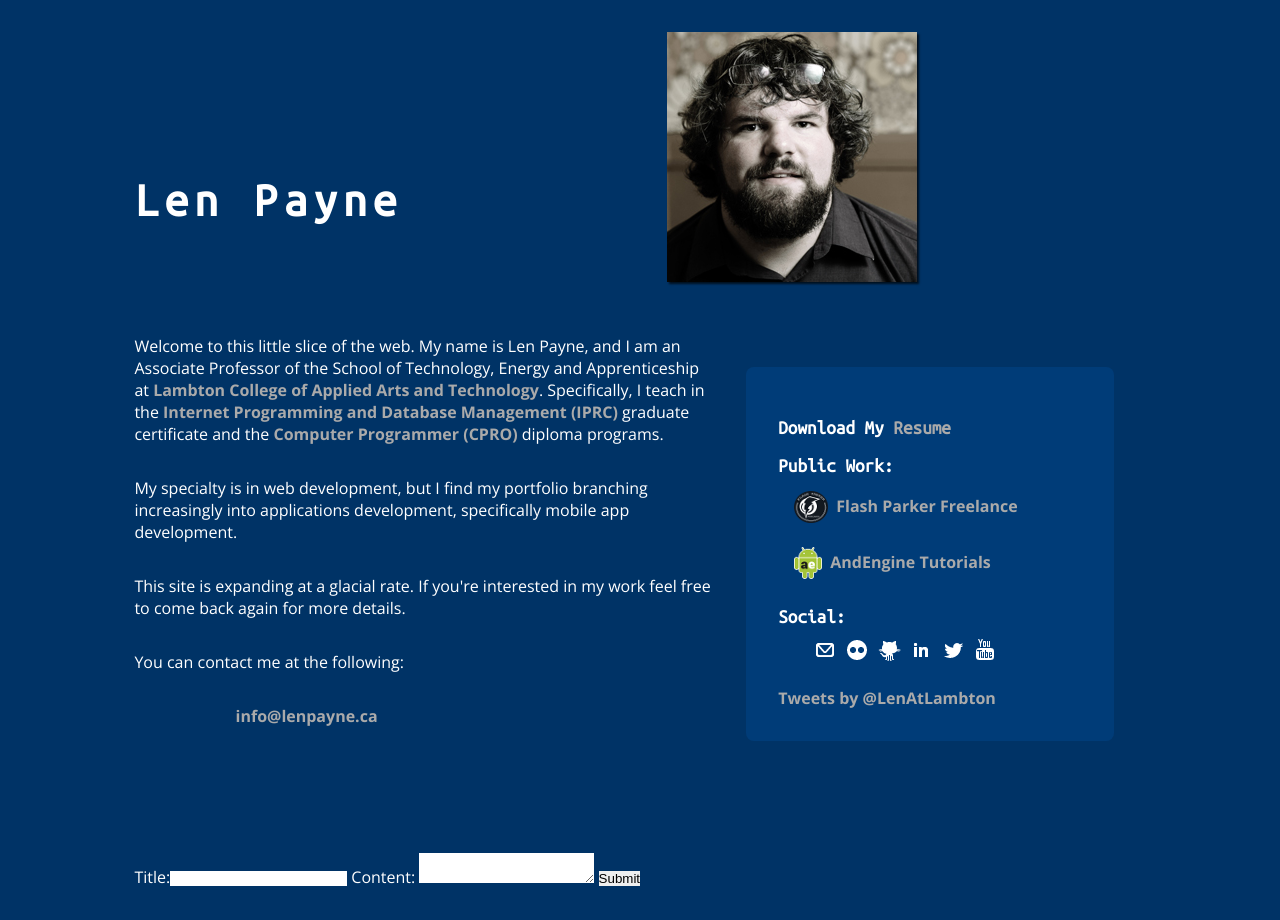
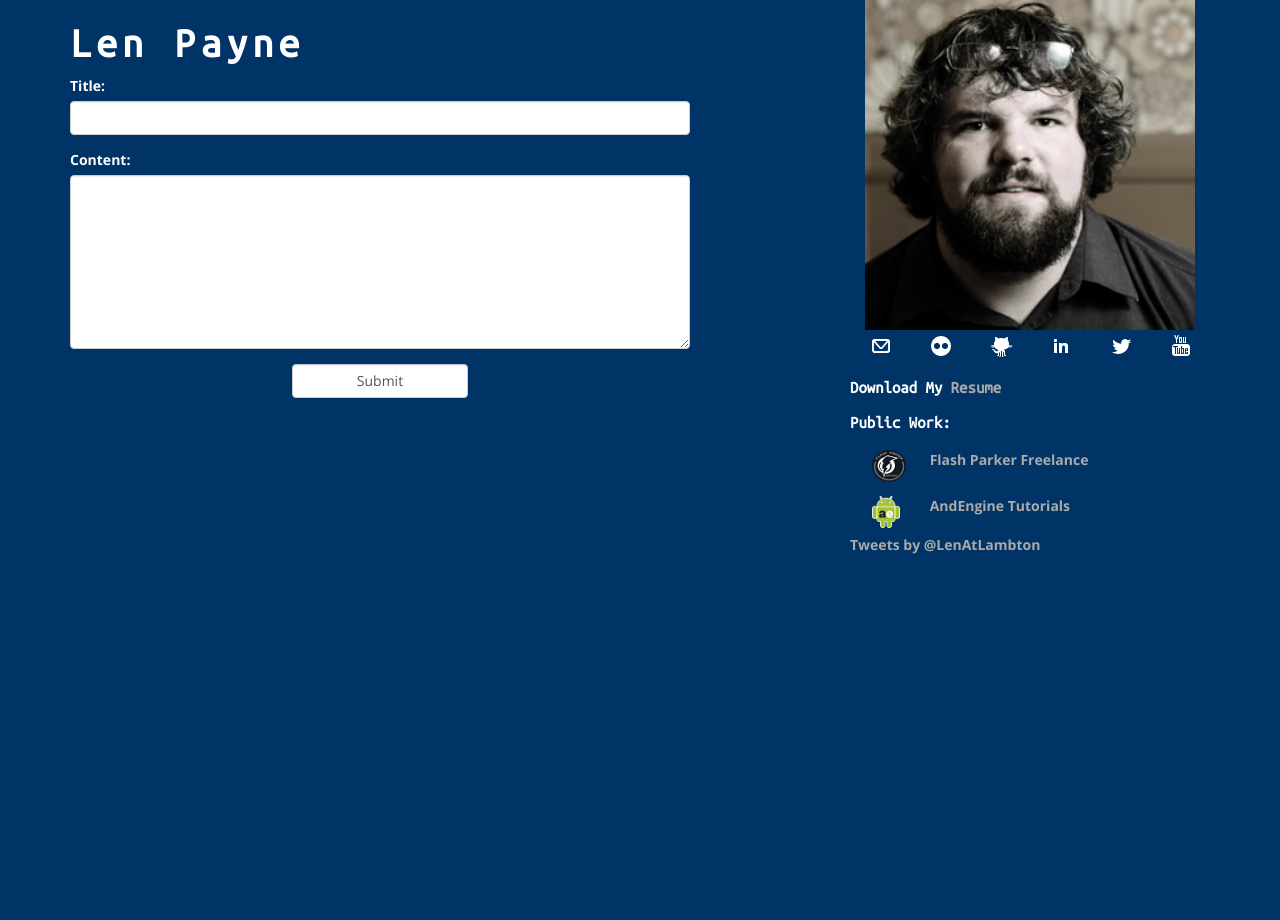
Before and after one commit to LenPayne/plog, a website: page public/index.html in a window 1280 px wide. After the commit the page ends 800 px from the top, so only its background shows below. Drawn offline with nearby package versions, Linux system fonts and the light colour scheme.

Commit message:
Added Bootstrap and reconfigured the CSS

```diff
--- a/public/index.html
+++ b/public/index.html
@@ -10,7 +10,6 @@
 <html>
 	<head>
 		<script type="text/javascript" src="modernizr.custom.10997.js"></script>
-		<link rel="stylesheet" type="text/css" href="lenpayne.css" />
 		<title>Len Payne - Web Developer and Educator with International Experience</title>
 		<script>
 		  (function(i,s,o,g,r,a,m){i['GoogleAnalyticsObject']=r;i[r]=i[r]||function(){
@@ -23,13 +22,19 @@
 
 		</script>
 		<script src="http://code.jquery.com/jquery.min.js"></script>
+		<link rel="stylesheet" href="http://netdna.bootstrapcdn.com/bootstrap/3.1.1/css/bootstrap.min.css">
+		<link rel="stylesheet" href="http://netdna.bootstrapcdn.com/bootstrap/3.1.1/css/bootstrap-theme.min.css">
+		<script src="http://netdna.bootstrapcdn.com/bootstrap/3.1.1/js/bootstrap.min.js"></script>
+		<link rel="stylesheet" type="text/css" href="lenpayne.css" />
 		<script>
 			function updatePosts() {
 				$.getJSON('/plog', function(data) {
 					var output = '';
 					for (var i = 0; i < data.length; i++) {
+						output+='<article>';
 						output+='<h3>' + data[i].title + '</h3>';
 						output+='<p>' + data[i].content + '</p>';
+						output+='</article>';
 					}
 					$('#posts').html(output);
 				})
@@ -55,59 +60,52 @@
 		</script>
 	</head>
 	<body>
+		<div class="container">
+			<div class="row">
+				<main class="col-md-8">
 					<header>
 						<h1>Len Payne</h1>
-			<figure><img src="images/len_shaggy.jpg" /></figure>
 					</header>
-		<section>
-			<aside>
+					<div id="posts"></div>
+					<form id="newpost">
+						<div class="row">
+							<div class="col-md-10">
+								<div class="form-group"><label for="title">Title:</label><input class="form-control" id="title" name="title" type="text" /></div>
+								<div class="form-group"><label for="content">Content:</label><textarea rows="8" class="form-control" id="content" name="content"></textarea></div>
+								<div class="form-group col-md-4 col-md-offset-4"><input class="form-control" id="submit" type="submit" /></div>
+							</div>
+					</form>
+				</main>
+				<aside class="col-md-4">
+					<header>
+						<div class="container-fluid">
+							<figure class="row hidden-xs hidden-sm"><img class="img-responsive mugshot col-xs-12" src="images/len_shaggy.jpg" /></figure>
+							<div class="row">
+								<div class="col-xs-2"><a href="mailto:info@lenpayne.ca"><img src="images/email.png" /></a></div>
+								<div class="col-xs-2"><a href="http://www.flickr.com/photos/lenpayne"><img src="images/flickr.png" /></a></div>
+								<div class="col-xs-2"><a href="https://github.com/lenpayne"><img src="images/github_alt.png" /></a></div>
+								<div class="col-xs-2"><a href="http://www.linkedin.com/pub/len-payne/25/856/884"><img src="images/linkedin.png" /></a></div>
+								<div class="col-xs-2"><a href="https://twitter.com/LenAtLambton"><img src="images/twitter.png" /></a></div>
+								<div class="col-xs-2"><a href="http://www.youtube.com/user/Kerrz82"><img src="images/youtube.png" /></a></div>
+							</div>
+						</div>
+					</header>
 					<h3>Download My <a href="LenPayneResume.pdf">Resume</a></h3>
 					<h3>Public Work:</h3>
-				<div class="work">
-					<ul>
-						<li><a href="http://www.flashparker.com"><img src="images/flashparker-logo32.png" />Flash Parker Freelance</a></li>
-						<li><a href="http://www.youtube.com/watch?v=Q0kjiIH6u-M&list=PLBmeNj1-Qt2ZucuAzoZQjOxscrWwYTii_&feature=share"><img src="images/android-logo32.png" />AndEngine Tutorials</a></li>
-					</ul>
+					<div class="container-fluid work">
+						<div class="row">
+							<a class="col-xs-2" href="http://www.flashparker.com"><img src="images/flashparker-logo32.png" /></a>
+							<a class="col-xs-10 lbl" href="http://www.flashparker.com">Flash Parker Freelance</a>
 						</div>
-				<h3>Social:</h3>
-				<ul class="social">
-					<li><a href="mailto:info@lenpayne.ca"><img src="images/email.png" /></a></li>
-					<li><a href="http://www.flickr.com/photos/lenpayne"><img src="images/flickr.png" /></a></li>
-					<li><a href="https://github.com/lenpayne"><img src="images/github_alt.png" /></a></li>
-					<li><a href="http://www.linkedin.com/pub/len-payne/25/856/884"><img src="images/linkedin.png" /></a></li>
-					<li><a href="https://twitter.com/LenAtLambton"><img src="images/twitter.png" /></a></li>
-					<li><a href="http://www.youtube.com/user/Kerrz82"><img src="images/youtube.png" /></a></li>
-				</ul>
+						<div class="row">
+							<a class="col-xs-2" href="http://www.youtube.com/watch?v=Q0kjiIH6u-M&list=PLBmeNj1-Qt2ZucuAzoZQjOxscrWwYTii_&feature=share"><img src="images/android-logo32.png" /></a>
+							<a class="col-xs-10 lbl" href="http://www.youtube.com/watch?v=Q0kjiIH6u-M&list=PLBmeNj1-Qt2ZucuAzoZQjOxscrWwYTii_&feature=share">AndEngine Tutorials</a>
+						</div>
+					</div>
 					<a class="twitter-timeline" href="https://twitter.com/LenAtLambton" data-widget-id="468532220223700992">Tweets by @LenAtLambton</a>
 					<script>!function(d,s,id){var js,fjs=d.getElementsByTagName(s)[0],p=/^http:/.test(d.location)?'http':'https';if(!d.getElementById(id)){js=d.createElement(s);js.id=id;js.src=p+"://platform.twitter.com/widgets.js";fjs.parentNode.insertBefore(js,fjs);}}(document,"script","twitter-wjs");</script>
 				</aside>
-			<article>
-				<p>Welcome to this little slice of the web. My name is Len
-				Payne, and I am an Associate Professor of the School of Technology,
-				Energy and Apprenticeship at
-				<a href="http://www.lambtoncollege.ca">Lambton College of
-				Applied Arts and Technology</a>. Specifically, I teach in the
-			  <a href="http://www.lambtoncollege.ca/IPRC">Internet Programming and
-				Database Management (IPRC)</a> graduate certificate and the
-				<a href="http://www.lambtoncollege.ca/CPRO">Computer Programmer
-				(CPRO)</a> diploma programs.</p>
-				<p>My specialty is in web development, but I find my portfolio branching
-			  increasingly into applications development, specifically mobile app
-				development.</p>
-				<p>This site is expanding at a glacial rate. If you're interested
-				in my work feel free to come back again for more details.</p>
-				<p>You can contact me at the following:</p>
-				<address>
-					<a href="mailto:info@lenpayne.ca">info@lenpayne.ca</a>
-				</address>
-			</article>
-			<section id="posts"></section>
-			<form id="newpost">
-				<label for="title">Title:</label><input id="title" name="title" type="text" />
-				<label for="content">Content:</label>
-				<textarea id="content" name="content"></textarea>
-				<input id="submit" type="submit" />
-			</form>
-		</section>
+			</div>
+		</div>
 	</body>
 </html>
--- a/public/lenpayne.css
+++ b/public/lenpayne.css
@@ -11,100 +11,6 @@
 
 @import url(http://fonts.googleapis.com/css?family=Ubuntu+Mono);
 @import url(http://fonts.googleapis.com/css?family=Open+Sans:400,700);
-
-/* Reset Styles */
-
-body * {
-	margin: 0;
-	padding: 0;
-	border: 0;
-}
-
-/* Layout Styles */
-@media (max-width: 700px) {
-	section aside {
-		width: 80%;
-		margin: 2em auto;
-		padding: 3em 2em;
-		clear: both;
-	}
-	header figure {
-		display: none;
-	}
-}
-@media (min-width: 701px) {
-	section aside {
-		width: 30%;
-		float: right;
-		clear: right;
-		margin: 2em;
-		padding: 2em;
-	}
-	header h1 {
-		padding-top: 3em;
-		float: left;
-		clear: left;
-	}
-	section {
-		padding-top: 3em;
-	}
-}
-
-header {
-	width: 80%;
-	margin: 2em auto;
-	clear: both;
-}
-
-header h1 {
-	width: 30%;
-}
-
-header figure {
-	width: 60%;
-	float: left;
-	clear: right;
-	margin-left: 5%;
-	text-align: center;
-}
-
-section {
-	margin: 2em auto;
-	width: 80%;
-	clear: both;
-}
-
-section aside ul {
-	list-style-type: none;
-	margin: 0.5em auto 1em auto;
-}
-
-section aside ul li {
-	margin: 0.5em;
-}
-
-section aside img {
-	display: inline-block;
-	margin: 0.5em;
-}
-
-section aside .work img {
-	vertical-align: middle;
-}
-section aside .work ul {
-	list-style-type: none;
-}
-
-section p {
-	margin-bottom: 2em;
-}
-
-section article address {
-	width: 80%;
-	margin: 2em auto;
-}
-
-
 
 /* Aesthetic Styles */
 
@@ -125,65 +31,19 @@ a:hover {
 	text-decoration: underline;
 }
 
-header h1 {
+h1 {
 	font-family: 'Ubuntu Mono', monospace;
 	font-size: 3em;
+	font-weight: bold;
 	letter-spacing: 0.12em;
 }
 h3 {
 	font-family: 'Ubuntu Mono', monospace;
 	font-size: 1.2em;
+	font-weight: bold;
 	margin-top: 1em;
 }
 
-header figure img {
-	-moz-transition-duration: 0.5s;
-	-webkit-transition-duration: 0.5s;
-	-o-transition-duration: 0.5s;
-	-ms-transition-duration: 0.5s;
-	transition-duration: 0.5s;
-
-	-moz-box-shadow: rgba(0,0,0,0.7) 2px 2px 2px;
-	-webkit-box-shadow: rgba(0,0,0,0.7) 2px 2px 2px;
-	-o-box-shadow: rgba(0,0,0,0.7) 2px 2px 2px;
-	-ms-box-shadow: rgba(0,0,0,0.7) 2px 2px 2px;
-	box-shadow: rgba(0,0,0,0.7) 2px 2px 2px;
+.work .row {
+	padding: 0.5em;
 }
-
-header figure img:hover {
-	-moz-transform: rotate(3deg);
-	-webkit-transform: rotate(3deg);
-	-o-transform: rotate(3deg);
-	-ms-transform: rotate(3deg);
-	transform: rotate(3deg);
-}
-
-section aside {
-	-moz-border-radius: 0.5em;
-	-ms-border-radius: 0.5em;
-	-o-border-radius: 0.5em;
-	-webkit-border-radius: 0.5em;
-	border-radius: 0.5em;
-
-	background-color: rgba(0,64,128,0.7);
-}
-
-ul.social {
-	list-style-type: none;
-	width: 80%;
-	overflow: auto;
-}
-ul.social li {
-	float: left;
-	margin: 0;
-	padding: 0;
-}
-ul.social img {
-	margin: 0;
-	padding: 0;
-}
-
-section article address {
-	font-style: normal;
-	font-weight: bold;
-}
```
Lines whose indentation alone changed are shown as unchanged.
